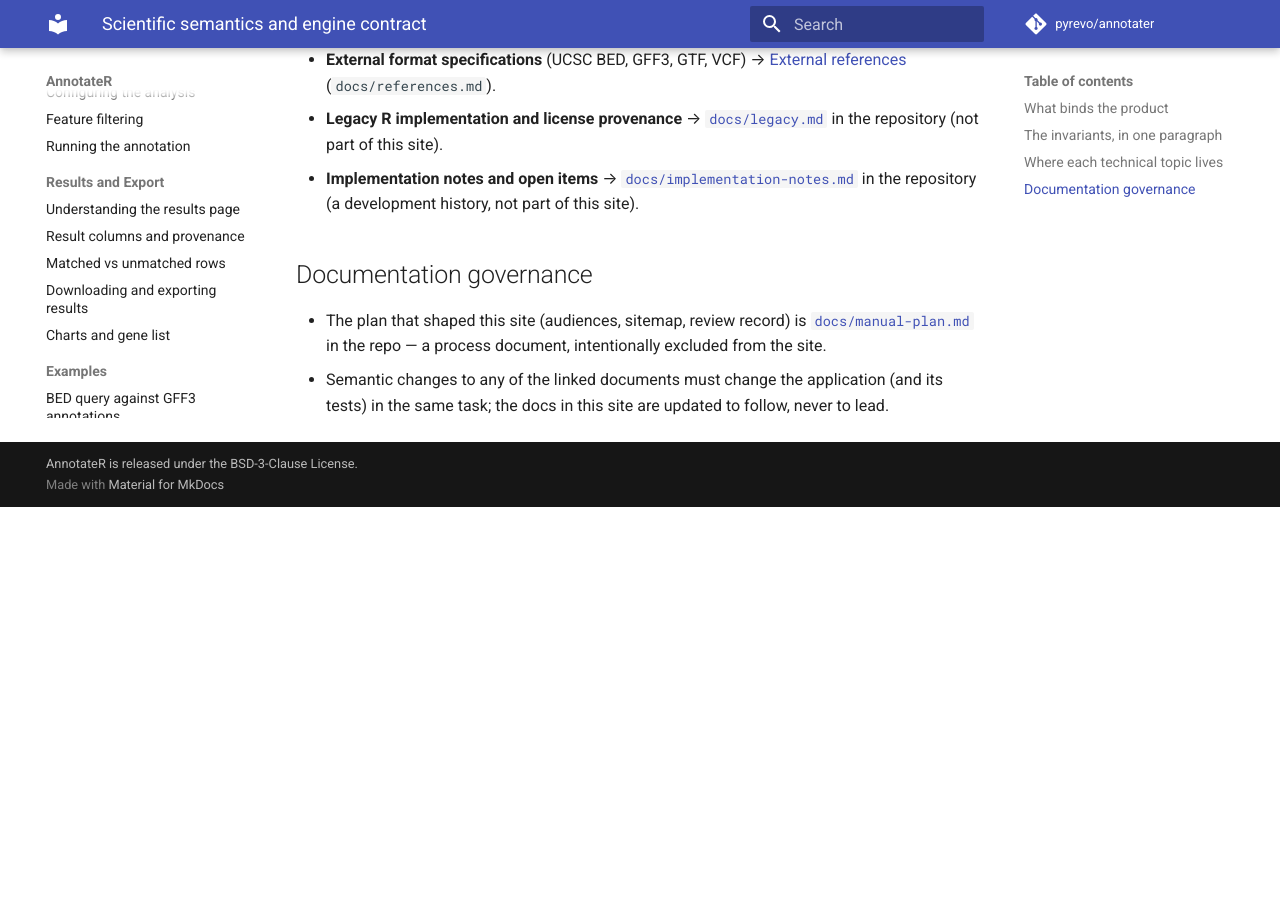
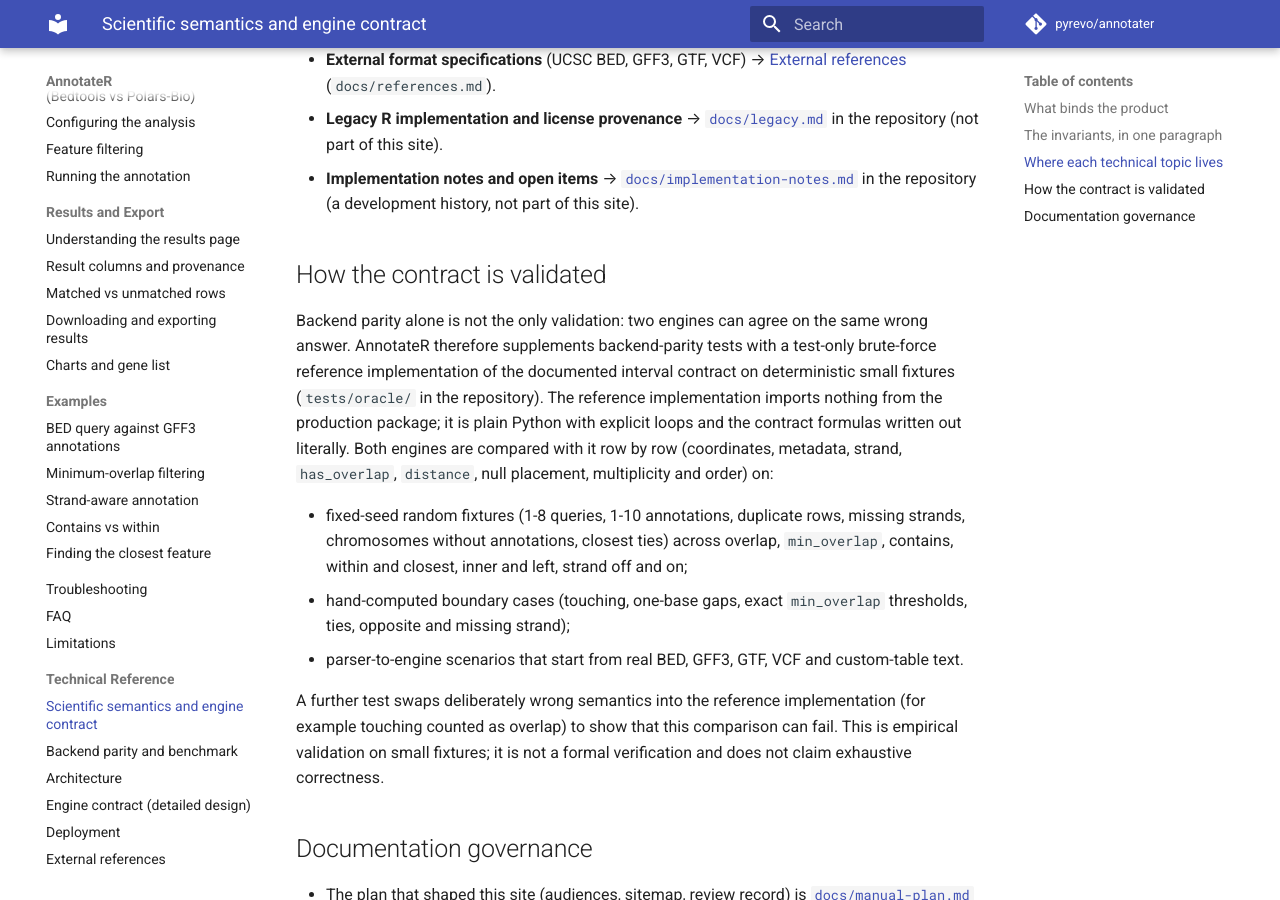
Before and after one commit to JD2112/annotater, an MkDocs documentation site: the page built from docs/technical/scientific-contract.md, in a window 1280 px wide and 900 px high, scrolled down 1451 px. Built offline with MkDocs 1.6.1 and Material for MkDocs 9.7.7, drawn with Linux system fonts in a browser that asks for light colours; comment, search, counter and statistics services are not loaded; before the commit the page ends 1958 px from its top, so only the background shows below that.

Commit message:
docs: document independent validation strategy

```diff
--- a/docs/technical/scientific-contract.md
+++ b/docs/technical/scientific-contract.md
@@ -58,6 +58,33 @@ that parity is enforced by the test suite, not by hope
   [`docs/implementation-notes.md`](https://github.com/pyrevo/annotater/blob/main/docs/implementation-notes.md)
   in the repository (a development history, not part of this site).
 
+## How the contract is validated
+
+Backend parity alone is not the only validation: two engines can agree
+on the same wrong answer. AnnotateR therefore supplements backend-parity
+tests with a test-only brute-force reference implementation of the
+documented interval contract on deterministic small fixtures
+(`tests/oracle/` in the repository). The reference implementation
+imports nothing from the production package; it is plain Python with
+explicit loops and the contract formulas written out literally. Both
+engines are compared with it row by row (coordinates, metadata, strand,
+`has_overlap`, `distance`, null placement, multiplicity and order) on:
+
+- fixed-seed random fixtures (1-8 queries, 1-10 annotations, duplicate
+  rows, missing strands, chromosomes without annotations, closest ties)
+  across overlap, `min_overlap`, contains, within and closest, inner and
+  left, strand off and on;
+- hand-computed boundary cases (touching, one-base gaps, exact
+  `min_overlap` thresholds, ties, opposite and missing strand);
+- parser-to-engine scenarios that start from real BED, GFF3, GTF, VCF and
+  custom-table text.
+
+A further test swaps deliberately wrong semantics into the reference
+implementation (for example touching counted as overlap) to show that
+this comparison can fail. This is empirical validation on small
+fixtures; it is not a formal verification and does not claim exhaustive
+correctness.
+
 ## Documentation governance
 
 - The plan that shaped this site (audiences, sitemap, review record) is
```
Also changed, not shown: docs/engine-contract.md (+8 -0 lines).
